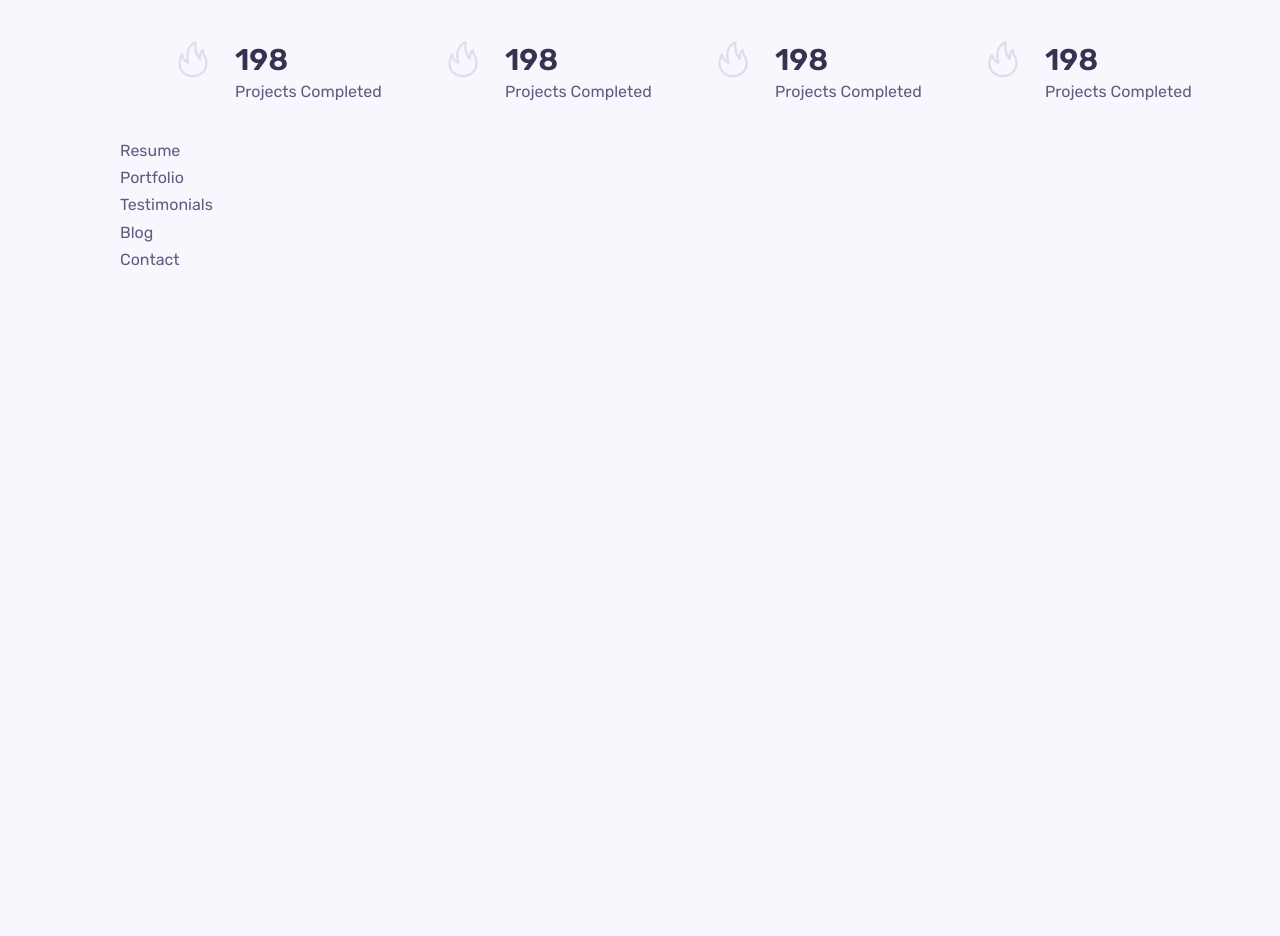
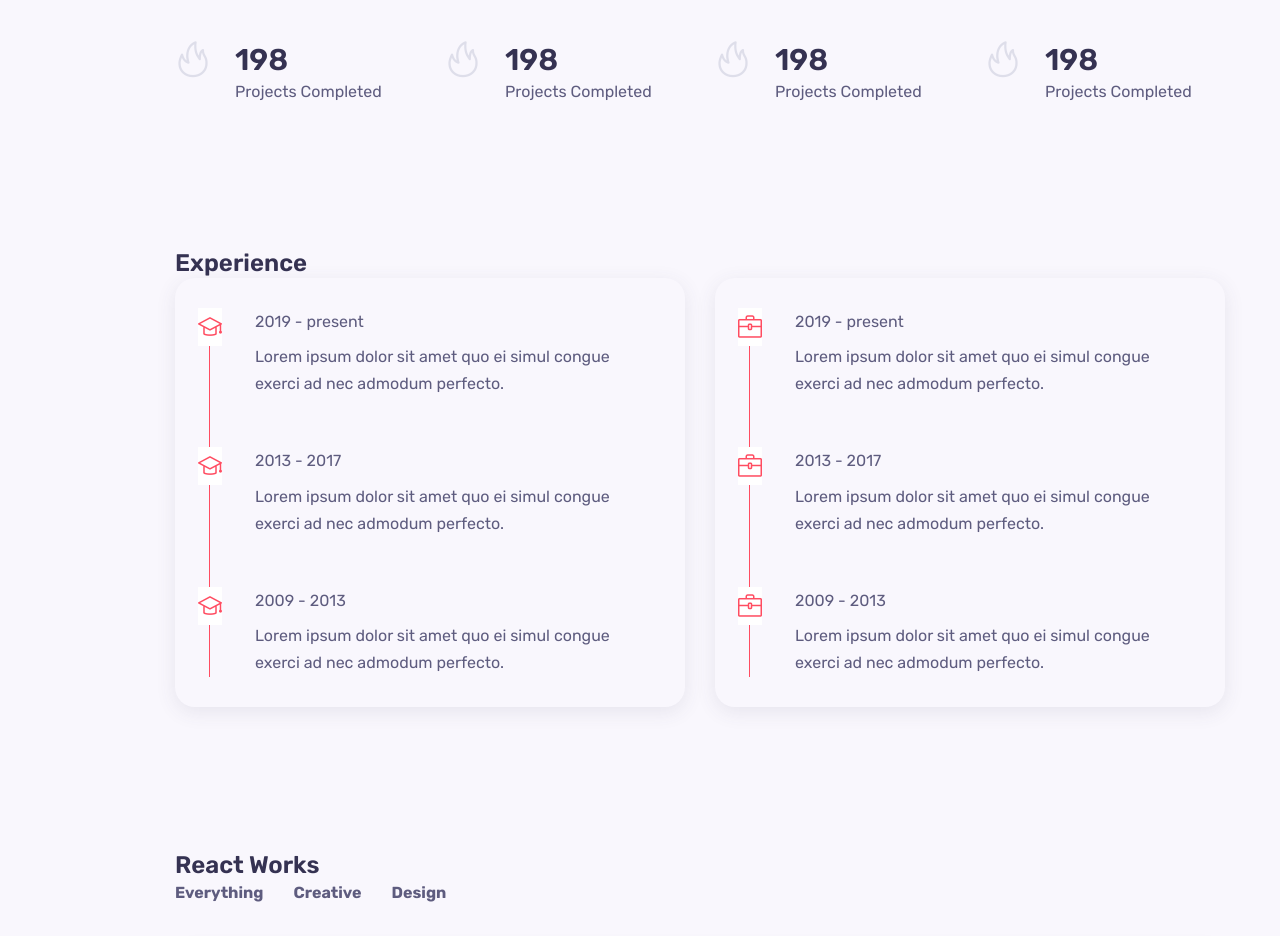
Before and after one commit to amanraj0505/personal-portfolio-new, a React (Create React App) app: page / in a window 1280 px wide. Shown: the part 1460-2396 px from the top of the page. Before the commit the page ends 1733 px from the top, so only its background shows below. Built offline with nearby package versions, Linux system fonts and the light colour scheme.

Commit message:
development

```diff
--- /dev/null
+++ b/src/components/portfolio/Menu.jsx
@@ -0,0 +1,48 @@
+import Work1 from "../../assets/work-1.svg";
+import Work2 from "../../assets/work-2.svg";
+import Work3 from "../../assets/work-3.svg";
+import Work4 from "../../assets/work-4.svg";
+import Work5 from "../../assets/work-5.svg";
+import Work6 from "../../assets/work-6.svg";
+const Menu = [
+  {
+    id: 1,
+    image: Work1,
+    title: "Project Management Illustration",
+    category: "Design",
+  },
+  {
+    id: 2,
+    image: Work2,
+    title: "Guest App Walkthrough Screens",
+    category: "Art",
+  },
+  {
+    id: 3,
+    image: Work3,
+    title: "Delivery App Wireframe",
+    category: "Branding",
+  },
+  ,
+  {
+    id: 4,
+    image: Work4,
+    title: "Onboarding Motivation",
+    category: "Design",
+  },
+  ,
+  {
+    id: 5,
+    image: Work5,
+    title: "iMac Mockup Design",
+    category: "Creative",
+  },
+  ,
+  {
+    id: 6,
+    image: Work6,
+    title: "Game Store App Concept",
+    category: "Art",
+  },
+];
+export default Menu;
--- a/src/components/portfolio/Portfolio.jsx
+++ b/src/components/portfolio/Portfolio.jsx
@@ -1,8 +1,39 @@
-import React from "react";
+import React, { useState } from "react";
 import "./portfolio.css";
+import Menu from "./Menu";
+const Portfolio = () => {
+  const [items, setItems] = useState(Menu);
+  return (
+    <section className="work container section" id="work">
+      <h2 className="section__title">React Works</h2>
 
-const Portfolio = () => {
-  return <div>Portfolio</div>;
+      <div className="work__filters">
+        <span className="work__item">Everything</span>
+        <span className="work__item">Creative</span>
+        <span className="work__item">Design</span>
+      </div>
+
+      <div className="work__contianer grid">
+        {items.map((elem) => {
+          const { id, image, title, category } = elem;
+          return (
+            <div className="work__card" key={id}>
+              <div className="work__thumbnail">
+                <img src={image} alt="" className="work__img" />
+                <div className="work__mask"></div>
+
+                <span className="work__category">{category}</span>
+                <h3 className="work__title">{title}</h3>
+                <a href="#" className="work__button">
+                  <i className="icon-link work__button-icon"></i>
+                </a>
+              </div>
+            </div>
+          );
+        })}
+      </div>
+    </section>
+  );
 };
 
 export default Portfolio;
--- a/src/components/portfolio/portfolio.css
+++ b/src/components/portfolio/portfolio.css
@@ -0,0 +1,24 @@
+.work__filters {
+  display: flex;
+  align-items: center;
+  column-gap: 1.875rem;
+  margin-bottom: 2.5rem;
+}
+.work__item {
+  cursor: pointer;
+  font-weight: var(--font-bold);
+  transition: 0.3s;
+}
+.work__item:hover {
+  color: var(--first-color);
+}
+.work__container {
+  grid-template-columns: repeat(3, 1fr);
+  gap: 1.875rem;
+}
+.work__card {
+  position: relative;
+  overflow: hidden;
+  border-radius: var(--border-radius);
+  box-shadow: var(--shadow);
+}
--- /dev/null
+++ b/src/components/resume/Card.jsx
@@ -0,0 +1,14 @@
+import React from "react";
+
+const Card = (props) => {
+  return (
+    <div className="timeline__item">
+      <i className={props.icon}></i>
+      <span className="timeline_date">{props.year}</span>
+      <h3 className="timeline__title">{props.title}</h3>
+      <p className="timeline_text">{props.desc}</p>
+    </div>
+  );
+};
+
+export default Card;
--- /dev/null
+++ b/src/components/resume/Data.jsx
@@ -0,0 +1,51 @@
+const Data = [
+  {
+    id: 1,
+    category: "education",
+    icon: "icon-graduation",
+    year: "2019 - present",
+    title: "Academic Degree",
+    desc: "Lorem ipsum dolor sit amet quo ei simul congue exerci     ad nec admodum perfecto.",
+  },
+  {
+    id: 2,
+    category: "education",
+    icon: "icon-graduation",
+    year: "2013 - 2017",
+    title: "Bachelor's Degree",
+    desc: "Lorem ipsum dolor sit amet quo ei simul congue exerci     ad nec admodum perfecto.",
+  },
+  {
+    id: 3,
+    category: "education",
+    icon: "icon-graduation",
+    year: "2009 - 2013",
+    title: "Honours Degree",
+    desc: "Lorem ipsum dolor sit amet quo ei simul congue exerci     ad nec admodum perfecto.",
+  },
+  {
+    id: 4,
+    category: "experience",
+    icon: "icon-briefcase",
+    year: "2019 - present",
+    title: "Web Designer",
+    desc: "Lorem ipsum dolor sit amet quo ei simul congue exerci     ad nec admodum perfecto.",
+  },
+  {
+    id: 5,
+    category: "experience",
+    icon: "icon-briefcase",
+    year: "2013 - 2017",
+    title: "Front-End Developer",
+    desc: "Lorem ipsum dolor sit amet quo ei simul congue exerci     ad nec admodum perfecto.",
+  },
+  {
+    id: 6,
+    category: "experience",
+    icon: "icon-briefcase",
+    year: "2009 - 2013",
+    title: "Back-End Developer",
+    desc: "Lorem ipsum dolor sit amet quo ei simul congue exerci     ad nec admodum perfecto.",
+  },
+];
+export default Data;
--- a/src/components/resume/Resume.jsx
+++ b/src/components/resume/Resume.jsx
@@ -1,8 +1,47 @@
 import React from "react";
 import "./resume.css";
-
+import Data from "./Data";
+import Card from "./Card";
 const Resume = () => {
-  return <div>Resume</div>;
+  return (
+    <section className="resume container section" id="resume">
+      <h2 className="section__title">Experience</h2>
+      <div className="resume__container grid">
+        <div className="timeline grid">
+          {Data.map((val, id) => {
+            let component = "";
+            if (val.category === "education") {
+              component = (
+                <Card
+                  key={id}
+                  icon={val.icon}
+                  year={val.year}
+                  desc={val.desc}
+                />
+              );
+            }
+            return component;
+          })}
+        </div>
+        <div className="timeline grid">
+          {Data.map((val, index) => {
+            let component = "";
+            if (val.category === "experience") {
+              component = (
+                <Card
+                  key={index}
+                  icon={val.icon}
+                  year={val.year}
+                  desc={val.desc}
+                />
+              );
+            }
+            return component;
+          })}
+        </div>
+      </div>
+    </section>
+  );
 };
 
 export default Resume;
--- a/src/components/resume/resume.css
+++ b/src/components/resume/resume.css
@@ -0,0 +1,48 @@
+.resume__container {
+  grid-template-columns: (2, 1fr);
+  column-gap: 1.875rem;
+  display: flex;
+  flex-direction: row;
+}
+.timeline {
+  background-color: var(--continer-color);
+  padding: 1.875rem;
+  border-radius: var(--border-radius);
+  position: relative;
+  box-shadow: var(--shadow);
+}
+.timeline__item {
+  position: relative;
+  padding-left: 3.125rem;
+  padding-bottom: 3.125rem;
+}
+.timeline__item:last-child {
+  padding-bottom: 0;
+}
+.timeline__item::before {
+  content: "";
+  width: 1px;
+  height: 100%;
+  background-color: var(--first-color);
+  position: absolute;
+  left: 0.25rem;
+}
+.timeline .icon-briefcase,
+.timeline .icon-graduation {
+  position: absolute;
+  left: -0.4375rem;
+  top: 0;
+  font-size: var(--h2-font-size);
+  color: var(--first-color);
+  background-color: var(--container-color);
+  padding: 0.4375rem 0;
+}
+
+.timeline__date {
+  color: #8b88b1;
+  font-size: var(--small-font-size);
+}
+.timeline__title {
+  font-size: var(--h3-font-size);
+  margin: 0.5rem 0;
+}
```
Also changed, not shown: 1 other file (tests, documents, lock files or other folders).
